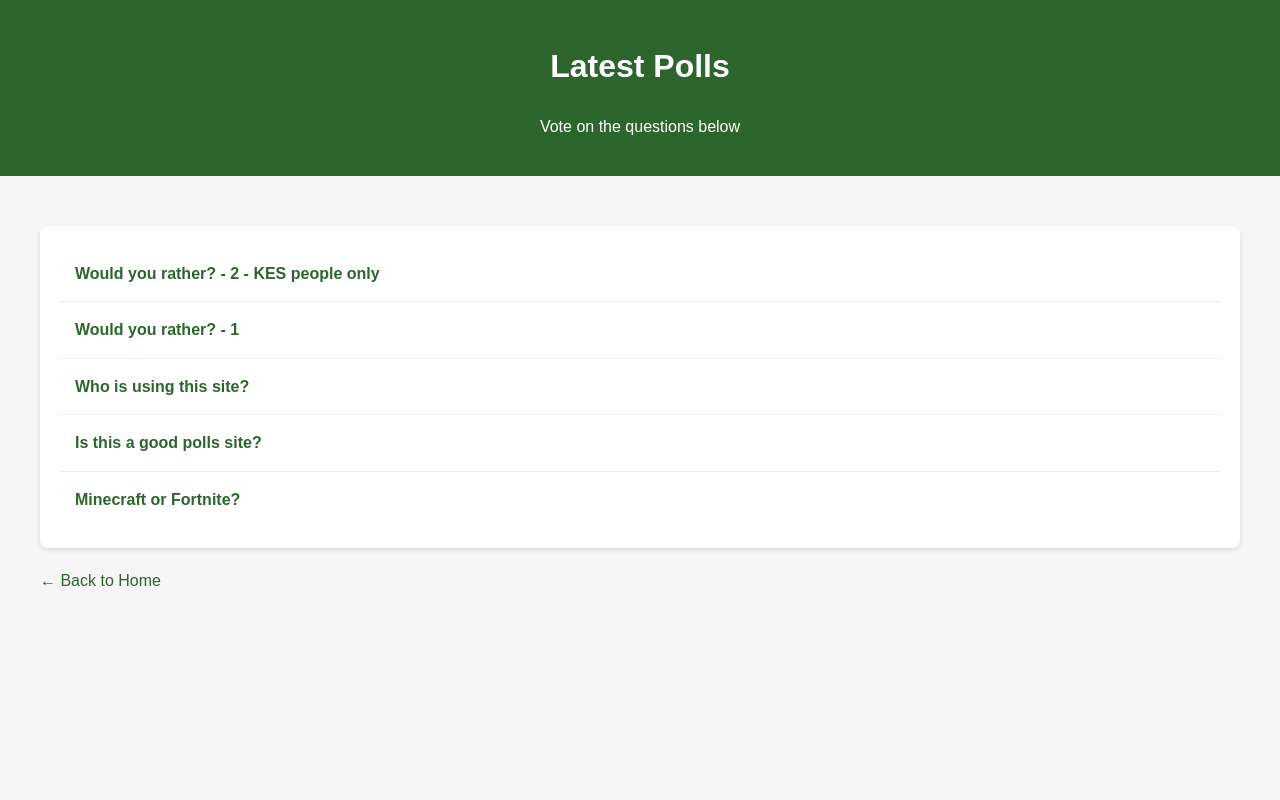
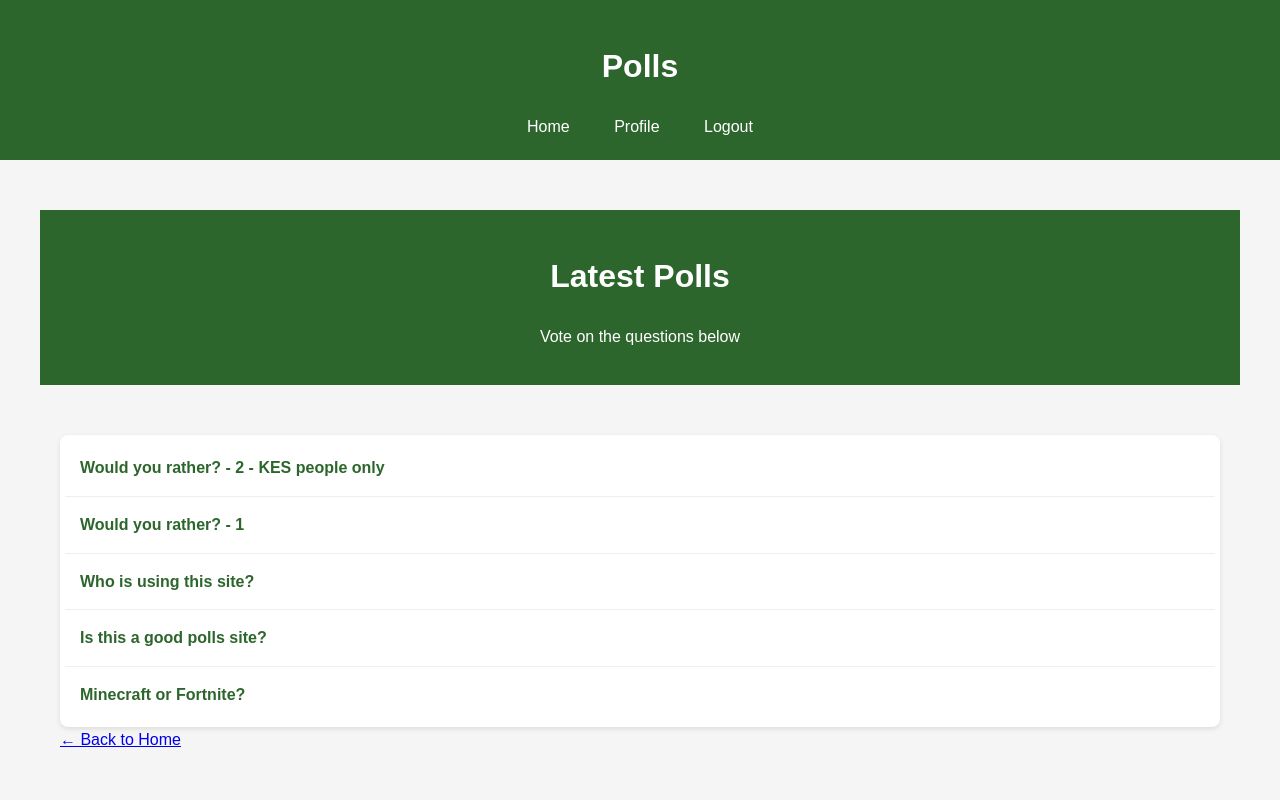
Before and after one commit to CCEG24/proj_code, a Django app: page /polls/ in a window 1280 px wide. Run offline with Django 5.2, Linux system fonts and the light colour scheme; a user stored in the database is signed in; data comes from the database, SQL or seed files in the repository.

Commit message:
changed template layout of polls

```diff
--- a/mysite/polls/templates/polls/index.html
+++ b/mysite/polls/templates/polls/index.html
@@ -1,64 +1,8 @@
 <!DOCTYPE html>
-<html>
-<head>
-    <title>Polls</title>
-    <style>
-        body {
-            font-family: Arial, sans-serif;
-            line-height: 1.6;
-            margin: 0;
-            padding: 0;
-            background-color: #f5f5f5;
-        }
-        .container {
-            max-width: 1200px;
-            margin: 0 auto;
-            padding: 20px;
-        }
-        .header {
-            background-color: #2d662d;
-            color: white;
-            padding: 20px 0;
-            text-align: center;
-            margin-bottom: 30px;
-        }
-        .poll-list {
-            background: white;
-            border-radius: 8px;
-            padding: 20px;
-            box-shadow: 0 2px 5px rgba(0,0,0,0.1);
-        }
-        .poll-item {
-            padding: 15px;
-            border-bottom: 1px solid #eee;
-            transition: background-color 0.3s ease;
-        }
-        .poll-item:last-child {
-            border-bottom: none;
-        }
-        .poll-item:hover {
-            background-color: #f9f9f9;
-        }
-        .poll-item a {
-            color: #2d662d;
-            text-decoration: none;
-            font-weight: bold;
-        }
-        .poll-item a:hover {
-            color: #1e4b1e;
-        }
-        .back-link {
-            display: inline-block;
-            margin-top: 20px;
-            color: #2d662d;
-            text-decoration: none;
-        }
-        .back-link:hover {
-            color: #1e4b1e;
-        }
-    </style>
-</head>
-<body>
+{% extends "base.html" %}
+{% block title %}Polls{% endblock %}
+{% block header %}Polls{% endblock %}
+{% block content %}
     <div class="header">
         <h1>Latest Polls</h1>
         <p>Vote on the questions below</p>
@@ -78,5 +22,5 @@
         </div>
         <a href="{% url 'home:index' %}" class="back-link">← Back to Home</a>
     </div>
-</body>
+{% endblock %}
 </html>
```
Also changed, not shown: mysite/polls/templates/polls/detail.html (+5 -3 lines), mysite/polls/templates/polls/results.html (+5 -3 lines).
